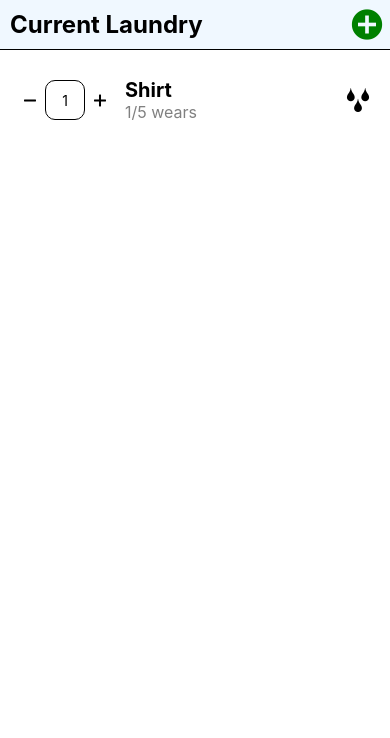
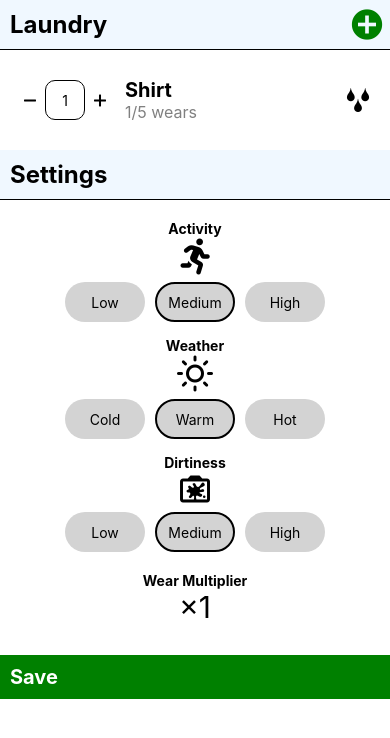
Before and after one commit to aguo921/Laundry-Tracker, a React Native app: screen / in a window 390 px wide. Shown: the top 738 px of the page. Built offline with nearby package versions, Linux system fonts and the light colour scheme.

Commit message:
Implement wear multiplier

```diff
--- a/App.js
+++ b/App.js
@@ -2,6 +2,7 @@ import { StatusBar } from 'expo-status-bar';
 import { StyleSheet, View } from 'react-native';
 import React, { useState } from 'react';
 import CurrentLaundry from './Components/CurrentLaundry';
+import Settings from './Components/Settings';
 
 export default function App() {
   const defaultData = [{
@@ -13,10 +14,12 @@ export default function App() {
   }
   ]
   const [data, setData] = useState(defaultData);
+  const [multiplier, setMultiplier] = useState(1);
 
   return (
     <View style={styles.container}>
-      <CurrentLaundry data={data} setData={setData}/>
+      <CurrentLaundry data={data} setData={setData} multiplier={multiplier}/>
+      <Settings multiplier={multiplier} setMultiplier={setMultiplier}/>
       <StatusBar style="auto" />
     </View>
   );
--- a/Components/CurrentLaundry.tsx
+++ b/Components/CurrentLaundry.tsx
@@ -8,7 +8,8 @@ import LaundryList from './LaundryList';
 
 type CurrentLaundryProps = {
   data: LaundryItem[],
-  setData: (data: LaundryItem[]) => void
+  setData: (data: LaundryItem[]) => void,
+  multiplier: number
 }
 
 const CurrentLaundry = (props: CurrentLaundryProps) => {
@@ -42,11 +43,11 @@ const CurrentLaundry = (props: CurrentLaundryProps) => {
 
   return (
     <View>
-      <Headline content="Current Laundry" />
+      <Headline content="Laundry" />
       <AddButton onPress={openModal} />
       <View style={styles.innerContainer}>
         {props.data.length > 0 ? (
-          <LaundryList data={props.data} setData={props.setData} />
+          <LaundryList data={props.data} setData={props.setData} multiplier={props.multiplier}/>
         ) : (
           <Text>Currently no laundry!</Text>
         )}
--- a/Components/LaundryElement.tsx
+++ b/Components/LaundryElement.tsx
@@ -8,7 +8,8 @@ import { Entypo } from '@expo/vector-icons';
 type LaundryElementProps = {
     data: LaundryItem[],
     setData: (data: LaundryItem[]) => void,
-    item: LaundryItem
+    item: LaundryItem,
+    multiplier: number
 }
 
 const LaundryElement = (props: LaundryElementProps) => {
@@ -66,11 +67,15 @@ const LaundryElement = (props: LaundryElementProps) => {
     return (
 
       <View style={styles.container}>
-        <NumberInput value={wears} setValue={updateWears}/>
+        <NumberInput value={wears} setValue={updateWears} multiplier={props.multiplier}/>
 
         <Pressable style={styles.info} onPress={openModal}>
-          <Text style={styles.name}>{props.item.name}</Text>
-          <Text style={props.item.wears >= props.item.maxWears ? styles.fullWear : styles.wear}>{props.item.wears}/{props.item.maxWears} wears</Text>
+          <Text style={styles.name}>
+            {props.item.name}
+          </Text>
+          <Text style={props.item.wears >= props.item.maxWears ? styles.fullWear : styles.wear}>
+            {props.item.wears}/{props.item.maxWears} wears
+          </Text>
         </Pressable>
 
         <Pressable style={styles.wash} onPress={() => updateWears(0)}>
--- a/Components/LaundryList.tsx
+++ b/Components/LaundryList.tsx
@@ -5,7 +5,8 @@ import LaundryElement from './LaundryElement';
 
 type LaundryListProps = {
     data: LaundryItem[],
-    setData: (data: LaundryItem[]) => void
+    setData: (data: LaundryItem[]) => void,
+    multiplier: number
 }
 
 const LaundryList = (props: LaundryListProps) => {
@@ -16,7 +17,12 @@ const LaundryList = (props: LaundryListProps) => {
     <FlatList
         data={props.data}
         keyExtractor={({id}) => id}
-        renderItem={({item}) => <LaundryElement data={sortedLaundry} setData={props.setData} item={item} />}
+        renderItem={({item}) => <LaundryElement
+            data={sortedLaundry}
+            setData={props.setData}
+            item={item}
+            multiplier={props.multiplier}
+        />}
     />
 )}
 
--- a/Components/LaundryModal.tsx
+++ b/Components/LaundryModal.tsx
@@ -132,7 +132,6 @@ const LaundryModal = (props: LaundryModalProps) => {
 
 const styles = StyleSheet.create({
   bottomBar: {
-    marginTop: 10,
     flexDirection: 'row',
   },
   error: {
--- a/Components/NumberInput.tsx
+++ b/Components/NumberInput.tsx
@@ -5,18 +5,26 @@ import { Entypo, AntDesign } from '@expo/vector-icons';
 type NumberInputProps = {
     value: number,
     setValue: (x: number) => void,
+    multiplier?: number,
     label?: string,
     vertical?: boolean,
     width?: number | string
 }
 
 const NumberInput = (props: NumberInputProps) => {
+  const width = props.width == undefined ? 'fit-content' : props.width
+  const multiplier = props.multiplier == undefined ? 1 : props.multiplier
+
+  function round(x: number) {
+    return Math.round(x*100)/100
+  }
+
   function subtract() {
-    props.setValue(Math.max(0, props.value - 1))
+    props.setValue(Math.max(0, round(props.value - multiplier)))
   }
 
   function add() {
-    props.setValue(props.value + 1)
+    props.setValue(round(props.value + multiplier))
   }
 
   function onChange(value: string) {
@@ -24,8 +32,6 @@ const NumberInput = (props: NumberInputProps) => {
       props.setValue(Number(value))
     }
   }
-
-  const width = props.width == undefined ? 'fit-content' : props.width
 
   return (
   <View style={{...styles.container, width: width}}>
```
Lines whose indentation alone changed are shown as unchanged.
